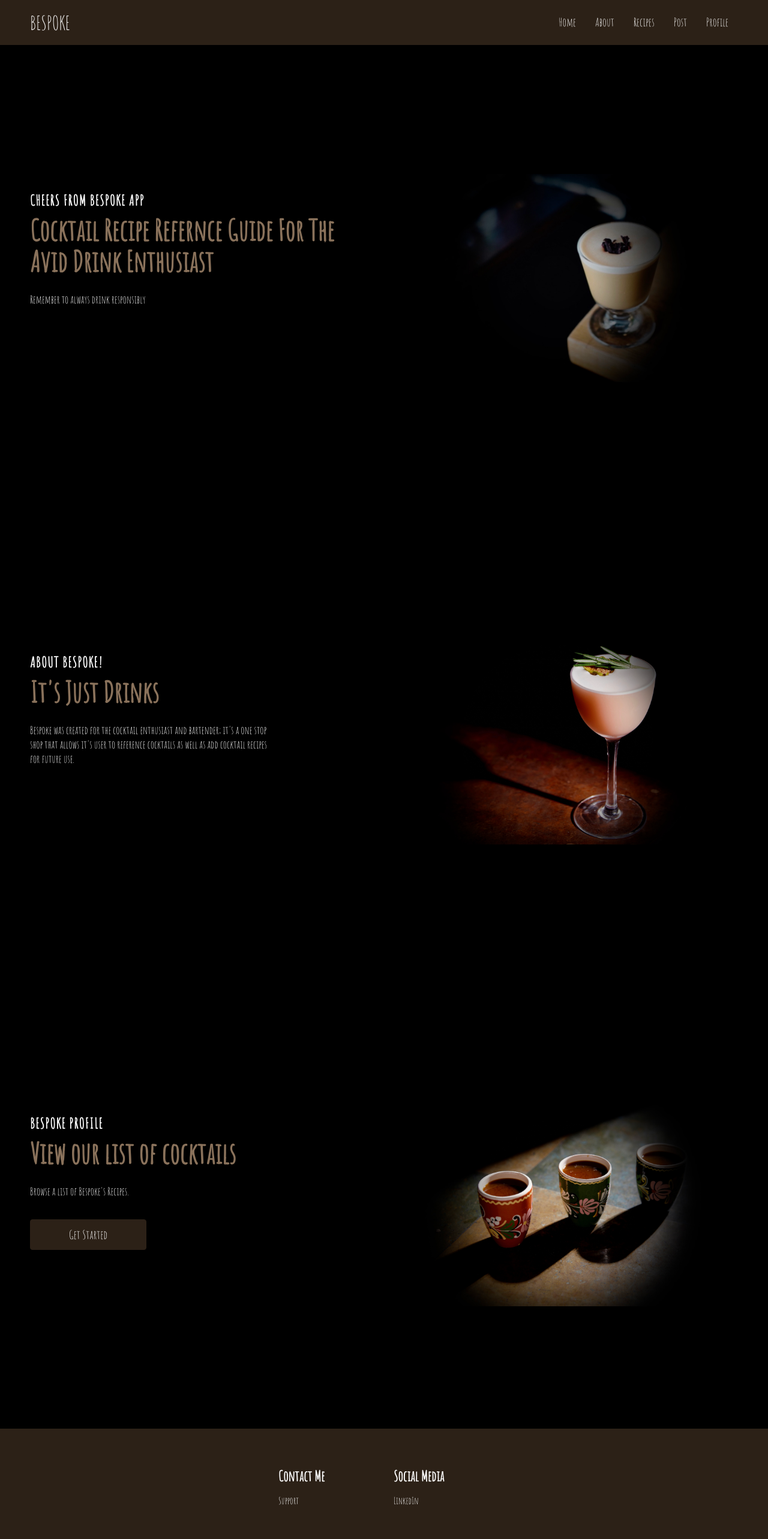
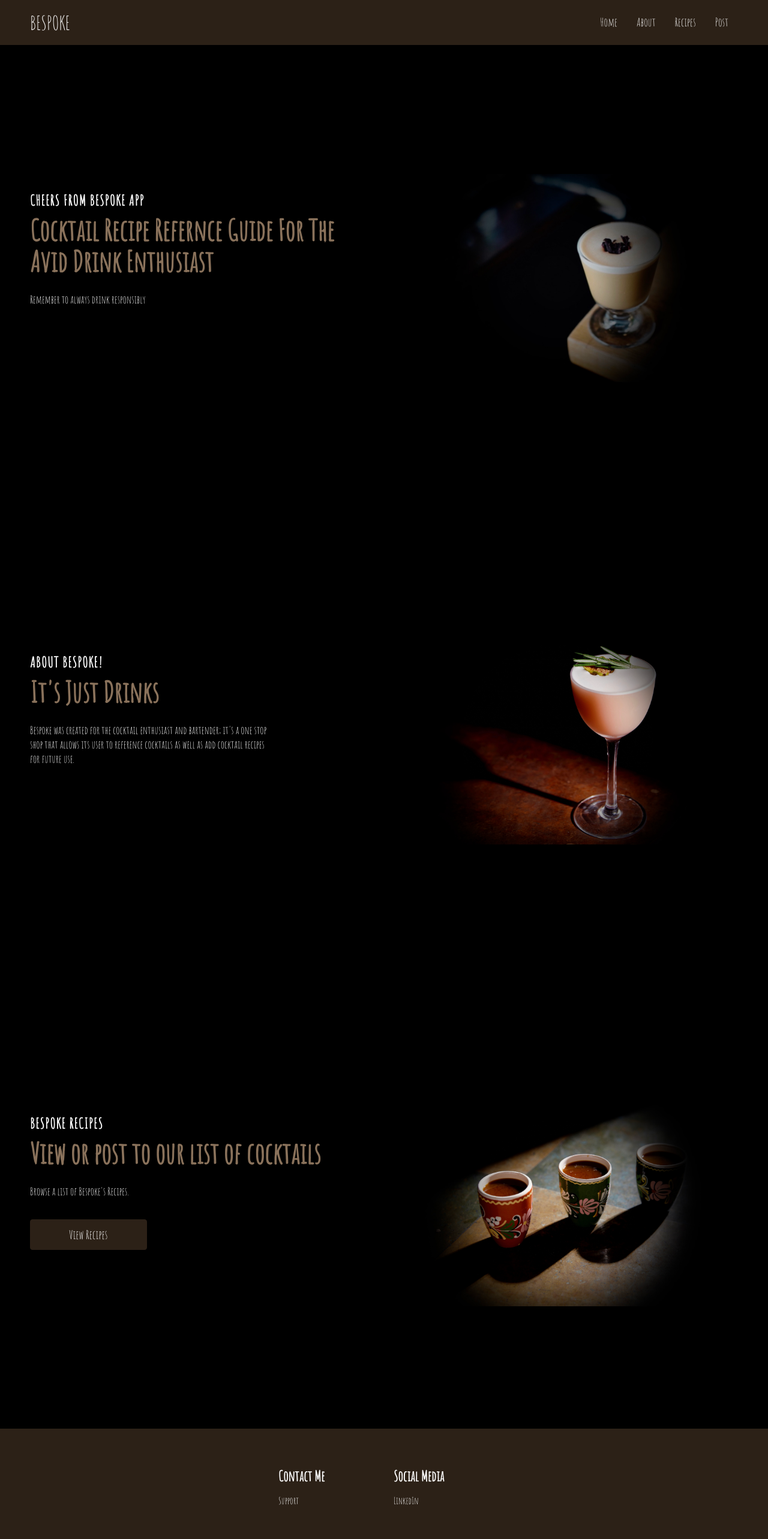
Before and after one commit to RX-78GP02A/bespoke-cilent, a React (Create React App) app: page / in a window 1280 px wide. Shown: the top 2566 px of the page at 60% size. Built offline with nearby package versions, Linux system fonts and the light colour scheme; no server answers.

Commit message:
updated tests

```diff
--- a/package.json
+++ b/package.json
@@ -7,6 +7,8 @@
     "@testing-library/react": "^11.1.1",
     "@testing-library/user-event": "^12.2.0",
     "dotenv": "^8.2.0",
+    "enzyme": "6.14.6",
+    "enzyme-adapter-react-16": "^1.15.5",
     "history": "^4.10.1",
     "jwt-decode": "^2.2.0",
     "lodash": "^4.17.15",
--- a/src/components/Navbar.js
+++ b/src/components/Navbar.js
@@ -78,14 +78,6 @@ function Navbar() {
 									Post
 								</Link>
 							</li>
-							<li className='navigation_item'>
-								<Link
-									to='/Profile'
-									className='navigation_links'
-									onClick={closeMobileMenu}>
-									Profile
-								</Link>
-							</li>
 						</ul>
 					</div>
 				</div>
--- a/src/components/ObjectStorage.js
+++ b/src/components/ObjectStorage.js
@@ -17,7 +17,7 @@ export const homeObjectB = {
     mainTextDescription: true,
     mainHeader: 'About Bespoke!',
     headline: "It's Just Drinks" ,
-    description: "Bespoke was created for the cocktail enthusiast and bartender; it's a one stop shop that allows it's user to reference cocktails as well as add cocktail recipes for future use.",
+    description: "Bespoke was created for the cocktail enthusiast and bartender; it's a one stop shop that allows its user to reference cocktails as well as add cocktail recipes for future use.",
     buttonLabel: '',
     img: 'images/jupiter_jazz.jpg',
     alt: ''
@@ -27,11 +27,11 @@ export const homeObjectC = {
     mainBackground: false,
     mainText: true,
     mainTextDescription: true,
-    mainHeader: 'Bespoke Profile',
-    headline: 'View our list of cocktails',
+    mainHeader: 'Bespoke Recipes',
+    headline: 'View or post to our list of cocktails',
     description: "Browse a list of Bespoke's Recipes.",
     hasButton: true,
-    buttonLabel: 'Get Started',
+    buttonLabel: 'View Recipes',
     img: 'images/trio.jpg',
     alt: ''
 }
--- a/src/components/Recipes/Recipes.css
+++ b/src/components/Recipes/Recipes.css
@@ -23,7 +23,7 @@
     padding: 10px;
 }
 
-.results, .browse, .main-search-form {
+.results,.browse, .main-search-form {
     text-align: center;
 }
 
--- a/src/config.js
+++ b/src/config.js
@@ -3,5 +3,4 @@ export default {
     //API_ENDPOINT: `http://localhost:8080`,
      API_ENDPOINT: `https://stark-river-56520.herokuapp.com`,
     API_KEY: process.env.REACT_APP_API_KEY,
-    TOKEN_KEY: 'blogful-client-auth-token',
   }
```
Also changed, not shown: 1 other file (tests, documents, lock files or other folders).
